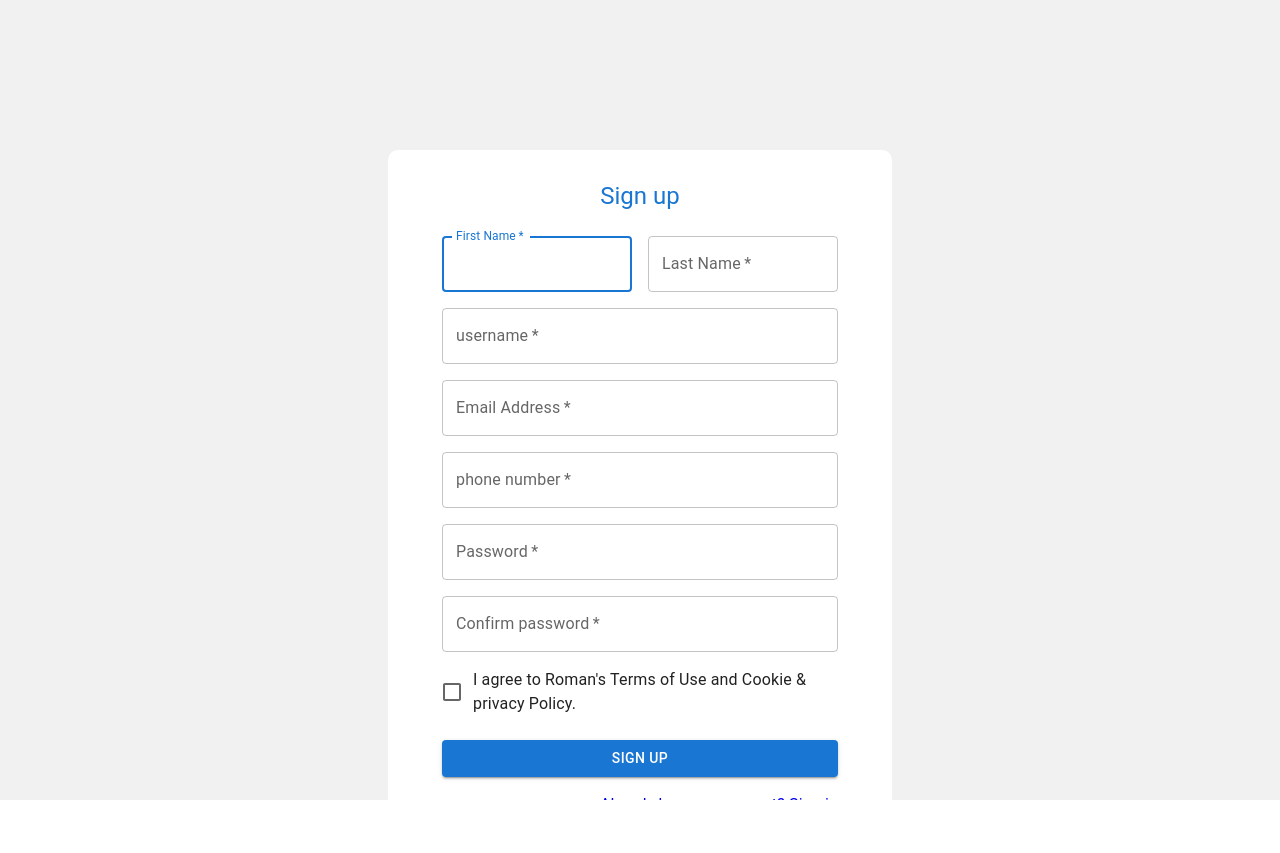
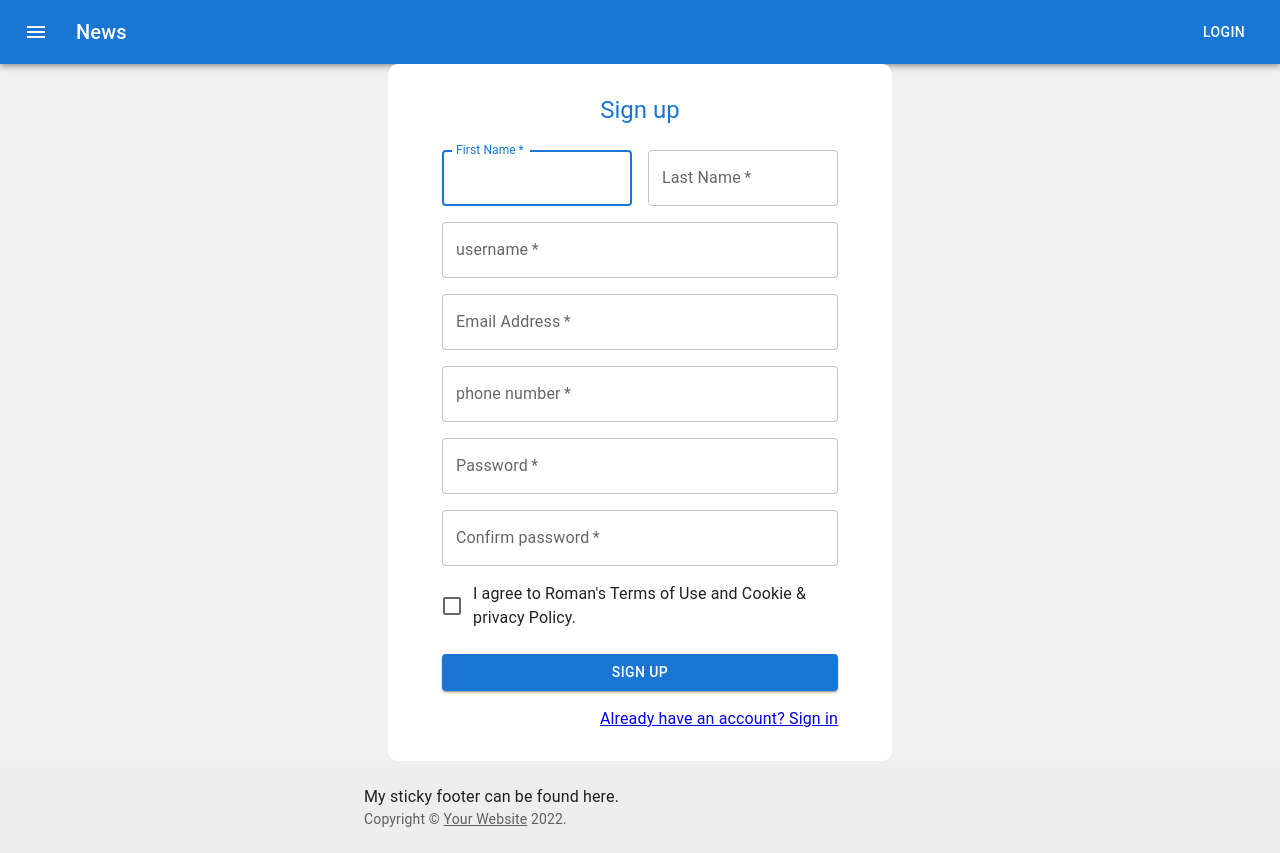
Before and after one commit to romairi/auth-microservice, a React app in the folder client/: page / in a window 1280 px wide. Before the commit the page ends 800 px from the top, so only its background shows below. Built offline with nearby package versions, Linux system fonts and the light colour scheme.

Commit message:
two version of header and footer styling

```diff
--- a/client/src/components/Footer/index.js
+++ b/client/src/components/Footer/index.js
@@ -1,9 +1,10 @@
-import * as React from "react";
 import CssBaseline from "@mui/material/CssBaseline";
 import Box from "@mui/material/Box";
 import Typography from "@mui/material/Typography";
 import Container from "@mui/material/Container";
 import Link from "@mui/material/Link";
+
+import "./index.scss";
 
 function Copyright() {
   return (
@@ -20,14 +21,8 @@ function Copyright() {
 
 export default function Footer() {
   return (
-    <Box
-      sx={{
-        display: "flex",
-        flexDirection: "column",
-        minHeight: "100vh",
-      }}
-    >
-      <CssBaseline />
+    <>
+      {/* <CssBaseline />
       <Container component="main" sx={{ mt: 8, mb: 2 }} maxWidth="sm">
         <Typography variant="h2" component="h1" gutterBottom>
           Sticky footer
@@ -37,10 +32,11 @@ export default function Footer() {
           {"The footer will move as the main element of the page grows."}
         </Typography>
         <Typography variant="body1">Sticky footer placeholder.</Typography>
-      </Container>
+      </Container> */}
       <Box
         component="footer"
         sx={{
+          width: "100%",
           py: 3,
           px: 2,
           mt: "auto",
@@ -57,6 +53,6 @@ export default function Footer() {
           <Copyright />
         </Container>
       </Box>
-    </Box>
+    </>
   );
 }
--- /dev/null
+++ b/client/src/components/Header/index.js
@@ -0,0 +1,31 @@
+import AppBar from "@mui/material/AppBar";
+import Box from "@mui/material/Box";
+import Toolbar from "@mui/material/Toolbar";
+import Typography from "@mui/material/Typography";
+import Button from "@mui/material/Button";
+import IconButton from "@mui/material/IconButton";
+import MenuIcon from "@mui/icons-material/Menu";
+
+export default function ButtonAppBar() {
+  return (
+    <Box sx={{ flexGrow: 1, width: "100%"}}>
+      <AppBar position="static">
+        <Toolbar>
+          <IconButton
+            size="large"
+            edge="start"
+            color="inherit"
+            aria-label="menu"
+            sx={{ mr: 2 }}
+          >
+            <MenuIcon />
+          </IconButton>
+          <Typography variant="h6" component="div" sx={{ flexGrow: 1 }}>
+            News
+          </Typography>
+          <Button color="inherit">Login</Button>
+        </Toolbar>
+      </AppBar>
+    </Box>
+  );
+}
--- a/client/src/containers/App/index.js
+++ b/client/src/containers/App/index.js
@@ -2,13 +2,14 @@ import { BrowserRouter as Router } from "react-router-dom";
 import routes from "../../routes";
 import "./index.scss";
 import Footer from '../../components/Footer/index';
+import Header from "../../components/Header";
 
 const App = () => {
   return (
     <div className="app-container">
-
+      <Header/>
       <Router>{routes}</Router>
-
+      <Footer/>
     </div>
   );
 };
--- a/client/src/containers/App/index.scss
+++ b/client/src/containers/App/index.scss
@@ -1,22 +1,45 @@
 @import "../../scss/variables";
 
+// .app-container {
+//   height: 100vh;
+//   display: flex;
+//   flex-direction: column;
+//   justify-content: space-between;
+//   align-items: center;
+//   background-color: $color-gray;
+
+//   .base-form-login {
+//     width: fit-content;
+//     padding: 30px;
+//     border-radius: 10px;
+//     background-color: white;
+
+//     @media screen and (max-width: $max-xs) {
+//       width: 80%;
+//       padding: 30px 10px 30px 10px;
+//     }
+
+//     .server-error {
+//       width: 215px;
+//       text-align: center;
+//       word-wrap: break-word;
+//       margin: 0 auto;
+//       padding: 2px 0;
+//       color: $error_color;
+//     }
+//   }
+// }
+
 .app-container {
-  position: fixed;
-  left: 0;
-  right: 0;
-  top: 0;
-  bottom: 0;
-  overflow-y: auto;
+  height: 100vh;
+  display: flex;
+  flex-flow: row wrap;
+  justify-content: center;
   background-color: $color-gray;
 
   .base-form-login {
     width: fit-content;
-    display: flex;
-    justify-content: center;
-    align-items: center;
-    margin: 0 auto;
-    margin-top: 150px;
-    margin-bottom: 20px;
+    height: fit-content;
     padding: 30px;
     border-radius: 10px;
     background-color: white;
```
Also changed, not shown: client/src/components/Footer/index.scss (added), client/src/components/Header/index.scss (added).
